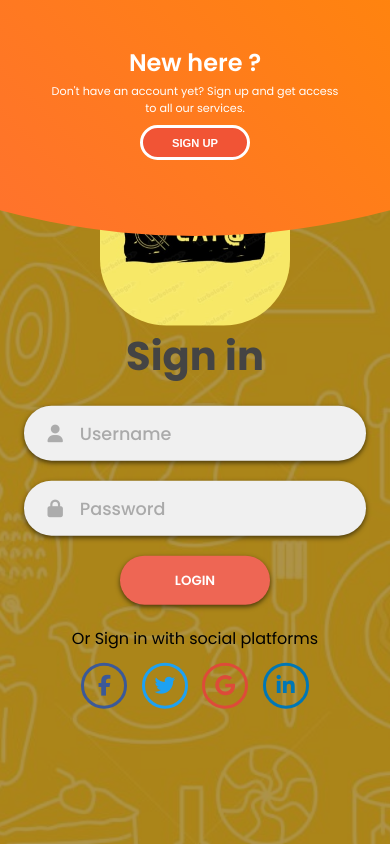
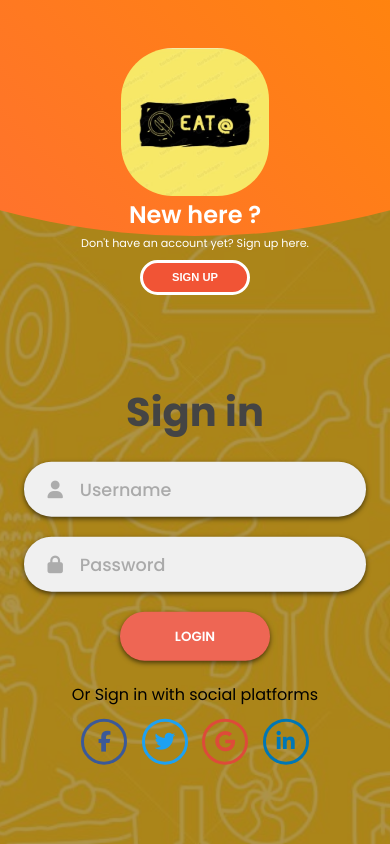
Before and after one commit to Asura1706/NM_Task-5_LINK, a plain HTML site: page index.html in a window 390 px wide. Drawn offline with Linux system fonts and the light colour scheme.

Commit message:
Update index.html

```diff
--- a/index.html
+++ b/index.html
@@ -8,11 +8,26 @@
     <title>Sign in & Sign up Form</title>
   </head>
   <body>
+    <style>/* Add this to your existing styles or create a new style.css file */
+
+.logo {
+  max-width: 100%;
+  height: auto;
+}
+
+/* Media query for smaller screens */
+@media screen and (max-width: 600px) {
+  .logo {
+    width: 50%; /* Adjust the percentage based on your design */
+  }
+}
+
+/* Additional styling for responsiveness can be added here */
+</style>
     <div class="container">
       <div class="forms-container">
         <div class="signin-signup">
           <form action="#" class="sign-in-form" method="POST" onsubmit="signIn(event)">
-            <img src="logo.jpg" class="logo" alt="Sign In Logo" style="border-radius: 35%; height: 25%;"/>
             <h2 class="title">Sign in</h2>
             <div class="input-field">
               <i class="fas fa-user"></i>
@@ -40,7 +55,7 @@
             </div>
           </form>
           <form action="#" class="sign-up-form" method="POST" onsubmit="signUp(event)">
-<!--             <img src="logo.jpg" class="logo" alt="Sign In Logo" style="border-radius: 35%; height: 25%;"/> -->
+
             <h2 class="title">Sign up</h2>
             <div class="input-field">
               <i class="fas fa-user"></i>
@@ -76,9 +91,10 @@
       <div class="panels-container">
         <div class="panel left-panel">
           <div class="content">
+             <img src="logo.jpg" class="logo" alt="Sign In Logo" style="border-radius: 35%; height: 10%;"/>
             <h3>New here ?</h3>
             <p>
-               Don't have an account yet? Sign up and get access to all our services.
+               Don't have an account yet? Sign up here.
             </p>
             <button class="btn transparent" id="sign-up-btn" onclick="toggleForms('sign-up-form')">
               Sign up
@@ -87,9 +103,10 @@
         </div>
         <div class="panel right-panel">
           <div class="content">
+             <img src="logo.jpg" class="logo" alt="Sign In Logo" style="border-radius: 35%; height: 10%;"/>
             <h3>One of us ?</h3>
             <p>
-              Already made an account here? Sign in and get access to all our services.
+              Already made an account here? Sign in here.
             </p>
             <button class="btn transparent" id="sign-in-btn" onclick="toggleForms('sign-in-form')">
               Sign in
```
